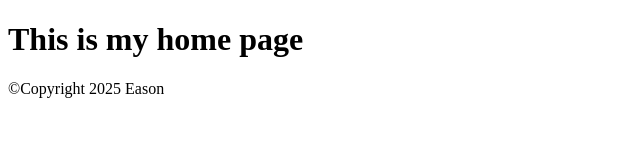
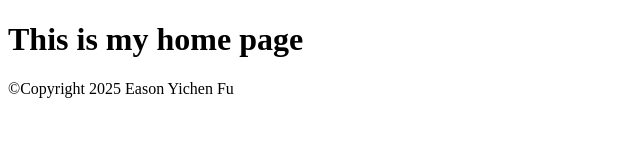
Before and after one commit to ljf820105-sudo/ljf820105-sudo.github.io, a plain HTML site: page index.html in a window 1280 px wide. Shown: the full height of the page, 0-640 px from the left. Drawn offline with Linux system fonts and the light colour scheme.

Commit message:
Update index.html

```diff
--- a/index.html
+++ b/index.html
@@ -3,12 +3,12 @@
 <head>
     <meta charset="UTF-8">
     <meta name="viewport" content="width=device-width, initial-scale=1.0">
-    <title>hehe</title>
+    <title>Document</title>
     <style>
     </style>
 </head>
 <body>
     <h1>This is my home page</h1>
-    <footer>&copy;Copyright 2025 Eason</footer>
+    <footer>&copy;Copyright 2025 Eason Yichen Fu</footer>
 </body>
 </html>
```
